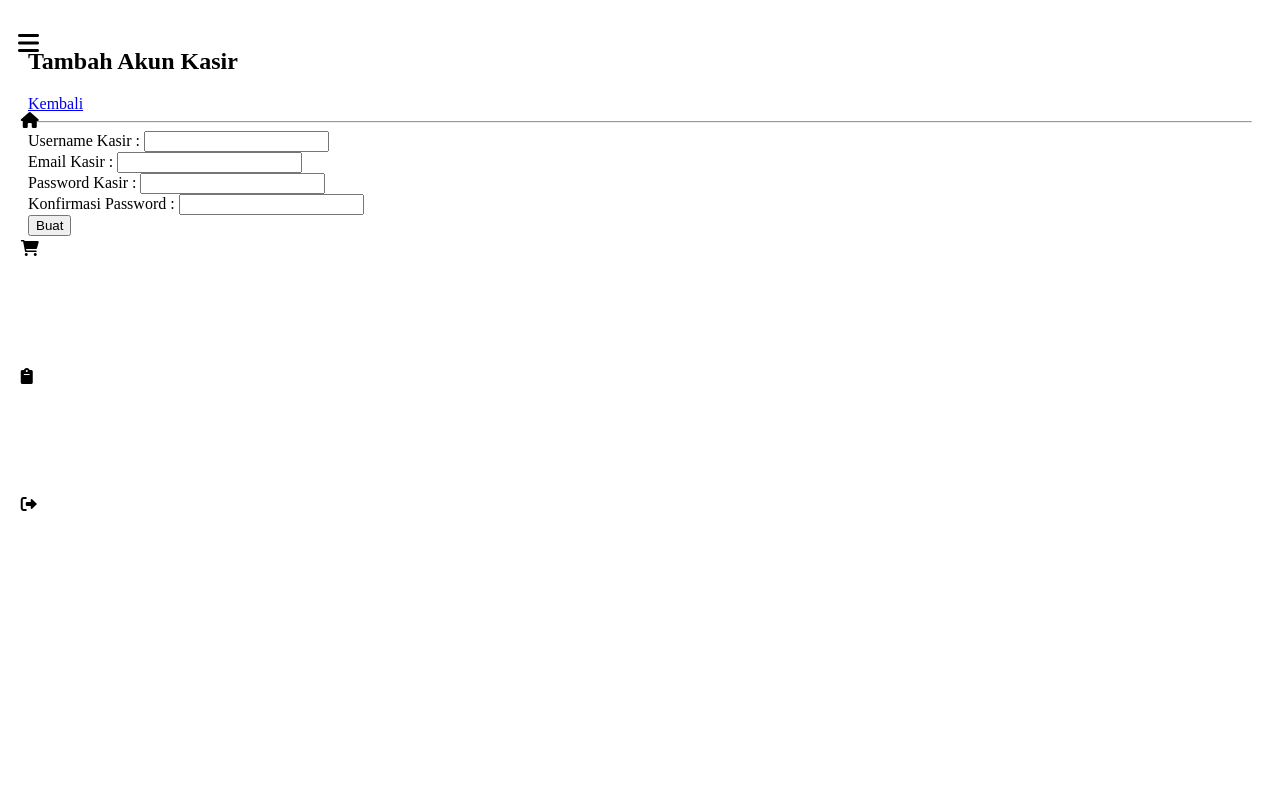
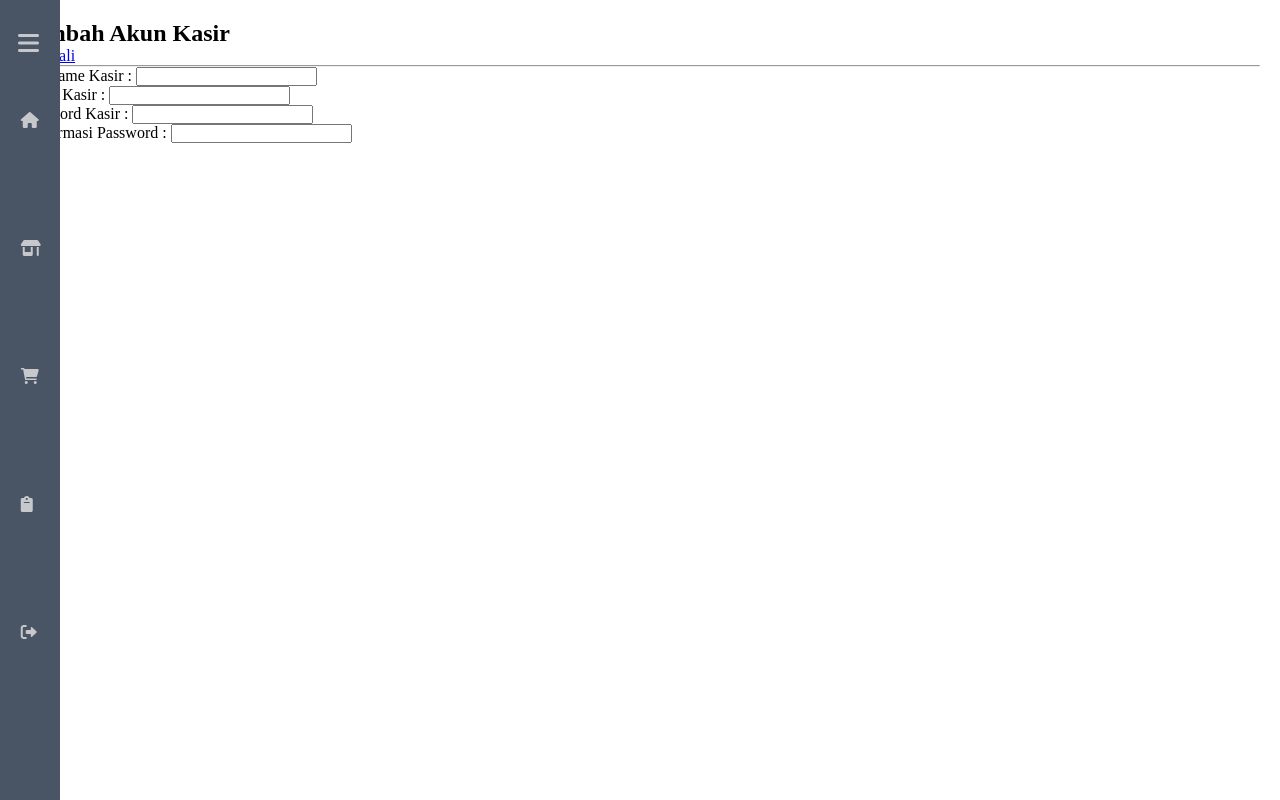
Before and after one commit to Sannndy444/Kasir-V1, a PHP site: page /pages/addcashier-page.php in a window 1280 px wide. Run offline with PHP 8.4, Linux system fonts and the light colour scheme; the template is opened without the code that fills it, so the values that code supplies are empty; the visitor is signed in with stand-in values (Sample User, id 1).

Commit message:
menambahkan sidebar untuk halaman POint of sale

```diff
--- a/index.php
+++ b/index.php
@@ -354,7 +354,7 @@
                         <li><a href="#about">Tentang Kami</a></li>
                         <li><a href="#fitur">Fitur Kami</a></li>
                         <li><a href="#contact">Hubungi Kami</a></li>
-                        <li><a href="#join">SignUp</a></li>
+                        <li><a href="pages/signup-page.php">SignUp</a></li>
                     </ul>
                 </div>
                 <div class="hamburger" onclick="toggleSidebar()">&#9776;</div>
@@ -365,7 +365,7 @@
         <a href="#about">Tentang Kami</a>
         <a href="#fitur">Fitur Kami</a>
         <a href="#contact">Hubungi Kami</a>
-        <a href="pages/signup-page.php">SingUp</a>
+        <a href="pages/signup-page.php">Sign Up</a>
     </div>
 
         <!-- <div class="head">
--- a/pages/addcashier-page.php
+++ b/pages/addcashier-page.php
@@ -17,6 +17,21 @@
     <title>Tambah Akun Kasir</title>
 
     <!-- My style -->
+    <style>
+        :root {
+            --primary: #E3E1D9;
+            --bg: #F2EFE5;
+            --third: #C7C8CC;
+            --nav: #495464;
+            --font: #424242;
+        }
+
+        * {
+            margin: 0;
+            padding: 0;
+            box-sizing: border-box;
+        }
+    </style>
 </head>
 <body>
     <div class="container">
--- a/pages/sidebar.php
+++ b/pages/sidebar.php
@@ -74,7 +74,8 @@
 <body>
     <div class="sidebar" id="sidebar">
         <a href="dashboard-page.php"><i class="fa-solid fa-house"></i><span class="text"> Home</span></a>
-        <a href="stores-page.php"><i class="fa-solid fa-cart-shopping"></i><span class="text"> My Store</span></a>
+        <a href="stores-page.php"><i class="fa-solid fa-shop"></i><span class="text"> My Store</span></a>
+        <a href="transaction-page.php"><i class="fa-solid fa-cart-shopping"></i><span class="text"> Point of Sale</span></a>
         <a href="financialreport-page.php"><i class="fa-solid fa-clipboard"></i><span class="text"> Financial</span></a>
         <a href="../process/logout.php"><i class="fa-solid fa-right-from-bracket"></i><span class="text"> Log Out</span></a>
     </div>
```
